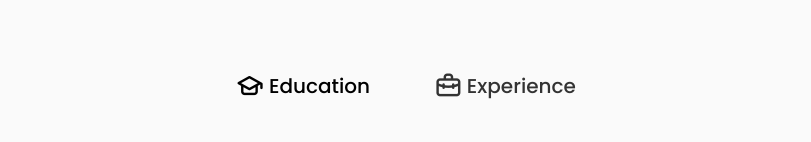
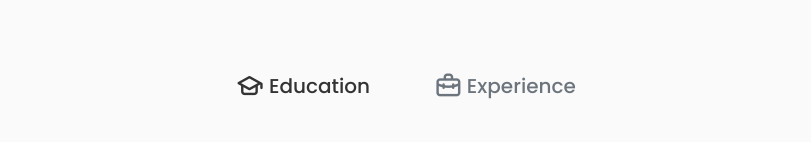
Before and after one commit to Chanukaisuru/Portfolio, a React (Create React App) app in the folder portfolio/: page / in a window 1280 px wide. Shown: the part 2581-2723 px from the top of the page, without its empty margins (234-1045 px from the left). Built offline with nearby package versions, Linux system fonts and the light colour scheme.

Commit message:
change color

```diff
--- a/portfolio/src/components/header/Header.jsx
+++ b/portfolio/src/components/header/Header.jsx
@@ -1,4 +1,4 @@
-import React,{useState} from 'react';
+ import React,{useState} from 'react';
 import "./header.css";
 
 const Header = () => {
--- a/portfolio/src/components/header/header.css
+++ b/portfolio/src/components/header/header.css
@@ -46,7 +46,7 @@ nav{
 /*Active link*/
 .active-link,
 .nav_link:hover{
-    color: #F4C198;
+    color: #fcca46;
 }
 
 .scroll-neader{
--- a/portfolio/src/components/qualification/qualification.css
+++ b/portfolio/src/components/qualification/qualification.css
@@ -11,14 +11,14 @@
  .qualification_button{
     font-size: var(--h3-font-size);
     font-weight: var(--font-medium);
-    color: var(--title-color);
+    color: #6c757d;
     margin: 0 var(--mb-2);
     cursor: pointer;
 
  }
 
  .qualification_button:hover{
-    color: var(--title-color-dark);
+    color: var(--title-color);
  }
 
  .qualification_icon{
@@ -27,7 +27,7 @@
  }
 
  .qualification_active{
-    color: var(--title-color-dark);
+    color: var(--title-color);
  }
 
  .qualification_section{
```
